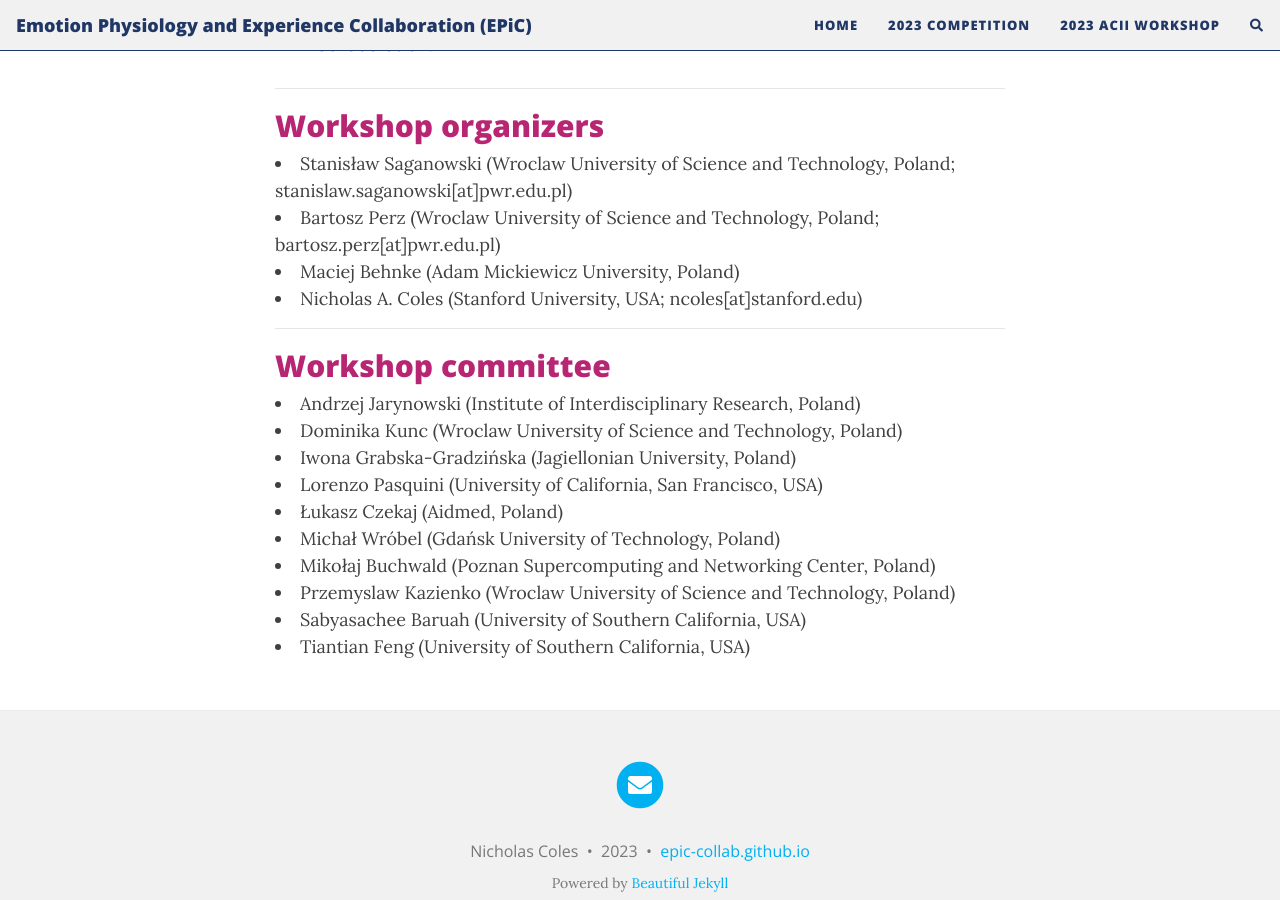
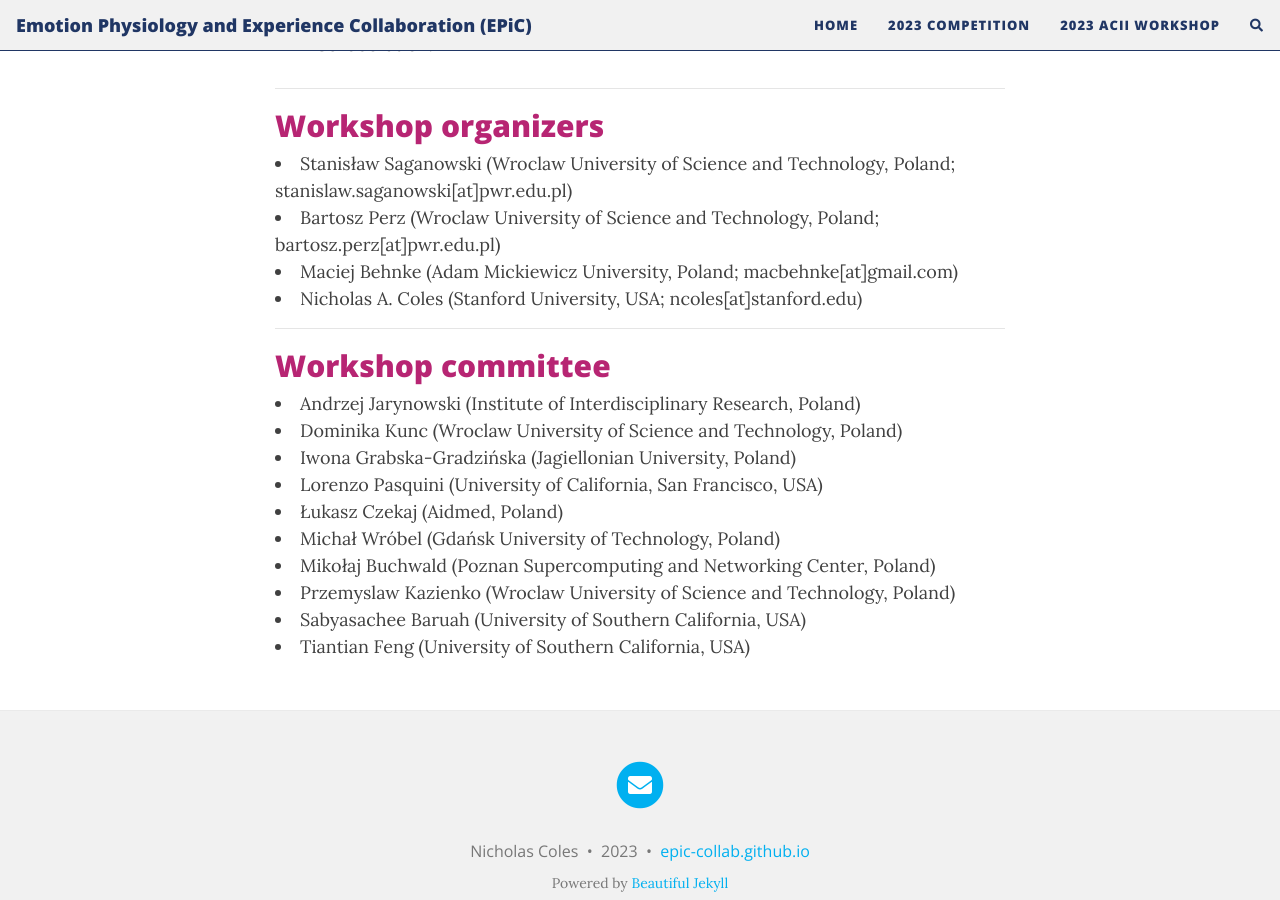
Before and after one commit to epic-collab/epic-collab.github.io, a Jekyll site: the page built from acii.md, in a window 1280 px wide and 900 px high, scrolled down 615 px. Built offline with Jekyll 4.4.1, drawn with Linux system fonts in a browser that asks for light colours; nearby versions of some CDN libraries; comment, search, counter and statistics services are not loaded.

Commit message:
Update acii.md
Added Maciej

```diff
--- a/acii.md
+++ b/acii.md
@@ -20,7 +20,7 @@ At the <a href = "https://acii-conf.net/">2023 Affective Computing + Intelligenc
 
 <li>Bartosz Perz (Wroclaw University of Science and Technology, Poland; bartosz.perz[at]pwr.edu.pl)</li>
 
-<li>Maciej Behnke (Adam Mickiewicz University, Poland)</li>
+<li>Maciej Behnke (Adam Mickiewicz University, Poland; macbehnke[at]gmail.com)</li>
 
 <li>Nicholas A. Coles (Stanford University, USA; ncoles[at]stanford.edu)</li>
 
```
